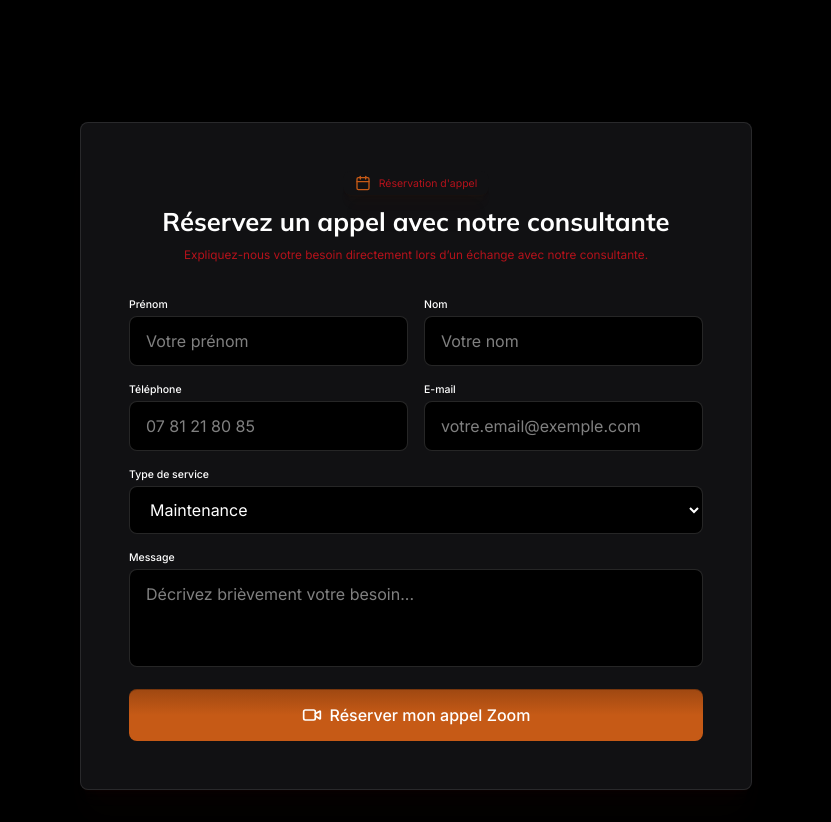
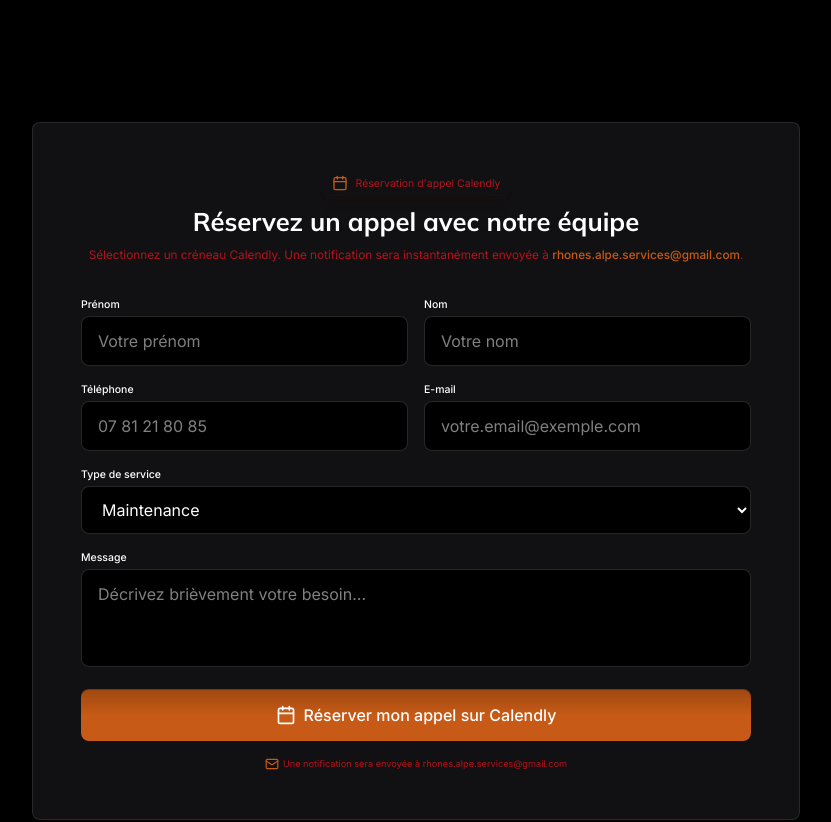
Before and after one commit to dmytro-webild/2ad267f6-e1c3-4245-85de-26631744ccac, a React (Vite) app: page / in a window 1280 px wide. Shown: the part 3420-4242 px from the top of the page, without its empty margins (224-1055 px from the left). Built offline with nearby package versions, Linux system fonts and the light colour scheme; a web font is replaced by a local one.

Commit message:
Bob AI: Connect call booking to Calendly and email notifications

```diff
--- a/src/pages/HomePage/sections/Reservation.tsx
+++ b/src/pages/HomePage/sections/Reservation.tsx
@@ -1,6 +1,6 @@
 import React, { useState } from 'react';
 import ScrollReveal from "@/components/ui/ScrollReveal";
-import { Calendar, Video } from "lucide-react";
+import { Calendar, Video, Mail, CheckCircle2 } from "lucide-react";
 
 export default function ReservationSection(): React.JSX.Element {
   const [formData, setFormData] = useState({
@@ -11,16 +11,32 @@ export default function ReservationSection(): React.JSX.Element {
     serviceType: 'Maintenance',
     message: ''
   });
+  const [submitted, setSubmitted] = useState(false);
 
-  const ZOOM_BOOKING_URL = "[À AJOUTER]";
+  const CALENDLY_URL = "https://calendly.com";
+  const NOTIFICATION_EMAIL = "rhones.alpe.services@gmail.com";
 
   const handleSubmit = (e: React.FormEvent) => {
     e.preventDefault();
-    if (ZOOM_BOOKING_URL && ZOOM_BOOKING_URL !== "[À AJOUTER]") {
-      window.open(ZOOM_BOOKING_URL, '_blank');
-    } else {
-      alert("La réservation en ligne sera disponible très prochainement. Veuillez nous contacter directement par téléphone ou email.");
-    }
+    setSubmitted(true);
+
+    // Construct mailto for immediate client notification dispatch
+    const subject = encodeURIComponent(`Nouvelle demande de réservation - ${formData.firstName} ${formData.lastName}`);
+    const body = encodeURIComponent(
+      `Nom: ${formData.firstName} ${formData.lastName}\n` +
+      `Téléphone: ${formData.phone}\n` +
+      `E-mail: ${formData.email}\n` +
+      `Service: ${formData.serviceType}\n` +
+      `Message: ${formData.message}`
+    );
+
+    // Open mailto to send notification email directly to rhones.alpe.services@gmail.com
+    window.location.href = `mailto:${NOTIFICATION_EMAIL}?subject=${subject}&body=${body}`;
+
+    // Also open Calendly booking link with prefilled query params
+    setTimeout(() => {
+      window.open(`${CALENDLY_URL}?name=${encodeURIComponent(formData.firstName + ' ' + formData.lastName)}&email=${encodeURIComponent(formData.email)}`, '_blank');
+    }, 600);
   };
 
   return (
@@ -28,20 +44,47 @@ export default function ReservationSection(): React.JSX.Element {
       <section className="py-20 bg-background text-foreground">
         <div className="w-content-width mx-auto">
           <ScrollReveal variant="fade-blur">
-            <div className="max-w-2xl mx-auto card p-8 md:p-12 rounded-lg border border-white/10 shadow-2xl">
+            <div className="max-w-3xl mx-auto card p-8 md:p-12 rounded-lg border border-white/10 shadow-2xl">
               <div className="text-center mb-8">
                 <div className="px-3 py-1 mb-3 text-sm card rounded w-fit mx-auto text-accent flex items-center gap-2">
                   <Calendar className="w-4 h-4 text-primary-cta" />
-                  Réservation d'appel
+                  Réservation d'appel Calendly
                 </div>
                 <h2 className="text-3xl md:text-4xl font-bold text-foreground">
-                  Réservez un appel avec notre consultante
+                  Réservez un appel avec notre équipe
                 </h2>
                 <p className="text-accent mt-3 text-sm md:text-base">
-                  Expliquez-nous votre besoin directement lors d’un échange avec notre consultante.
+                  Sélectionnez un créneau Calendly. Une notification sera instantanément envoyée à{" "}
+                  <span className="text-primary-cta font-medium">{NOTIFICATION_EMAIL}</span>.
                 </p>
               </div>
 
+              {submitted ? (
+                <div className="text-center py-8 space-y-4 card p-6 rounded bg-primary-cta/10 border border-primary-cta/30">
+                  <CheckCircle2 className="w-12 h-12 text-primary-cta mx-auto" />
+                  <h3 className="text-xl font-bold text-foreground">Demande enregistrée !</h3>
+                  <p className="text-accent text-sm">
+                    Votre notification a été préparée pour {NOTIFICATION_EMAIL}. Vous pouvez également choisir votre créneau sur Calendly.
+                  </p>
+                  <div className="pt-2 flex flex-col sm:flex-row gap-3 justify-center">
+                    <a
+                      href={CALENDLY_URL}
+                      target="_blank"
+                      rel="noopener noreferrer"
+                      className="px-6 py-3 rounded primary-button font-medium text-white flex items-center justify-center gap-2"
+                    >
+                      <Calendar className="w-4 h-4" />
+                      Ouvrir Calendly
+                    </a>
+                    <button
+                      onClick={() => setSubmitted(false)}
+                      className="px-6 py-3 rounded secondary-button text-foreground text-sm"
+                    >
+                      Nouvelle réservation
+                    </button>
+                  </div>
+                </div>
+              ) : (
                 <form onSubmit={handleSubmit} className="space-y-4">
                   <div className="grid grid-cols-1 md:grid-cols-2 gap-4">
                     <div>
@@ -125,10 +168,15 @@ export default function ReservationSection(): React.JSX.Element {
                     type="submit"
                     className="w-full py-3.5 px-6 rounded primary-button font-medium text-white shadow-lg flex items-center justify-center gap-2 cursor-pointer mt-4"
                   >
-                  <Video className="w-5 h-5" />
-                  Réserver mon appel Zoom
+                    <Calendar className="w-5 h-5" />
+                    Réserver mon appel sur Calendly
                   </button>
+                  <p className="text-xs text-center text-accent mt-2 flex items-center justify-center gap-1">
+                    <Mail className="w-3.5 h-3.5 text-primary-cta" />
+                    Une notification sera envoyée à rhones.alpe.services@gmail.com
+                  </p>
                 </form>
+              )}
             </div>
           </ScrollReveal>
         </div>
```
Lines whose indentation alone changed are shown as unchanged.
